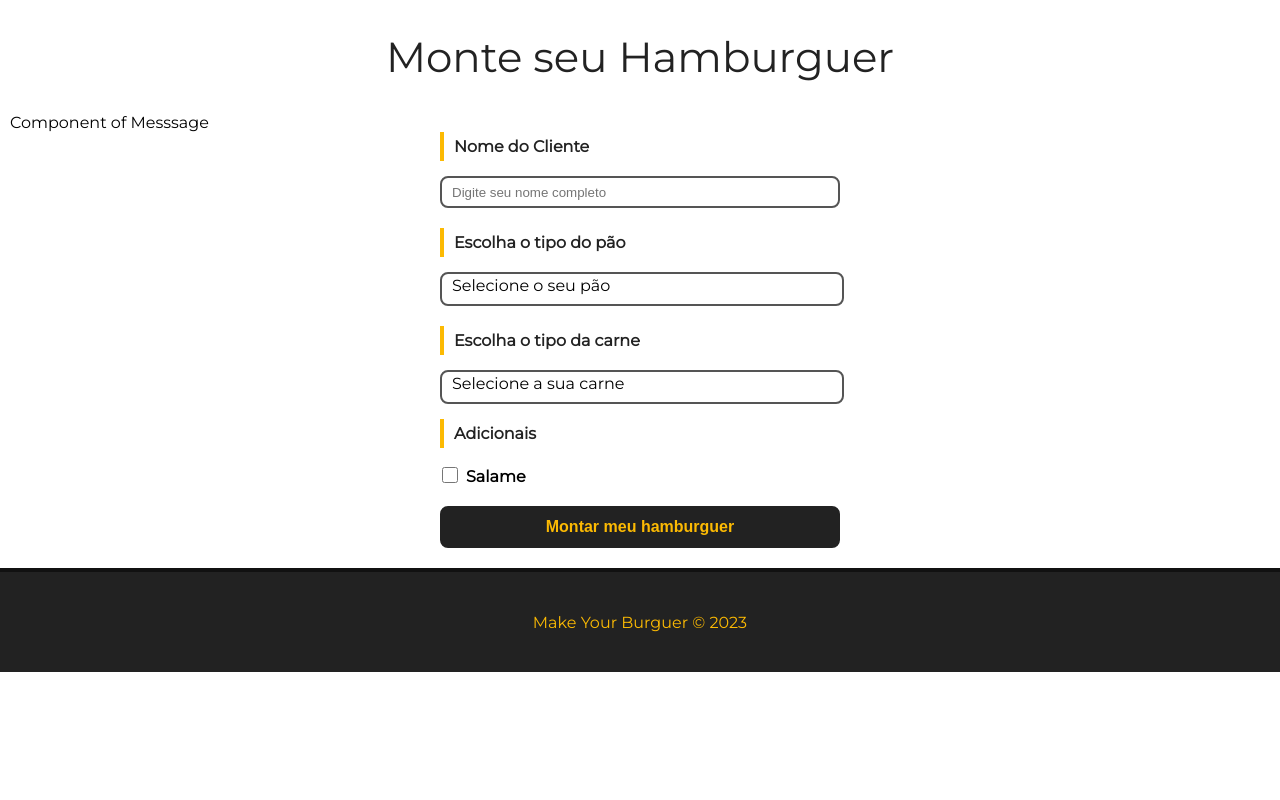
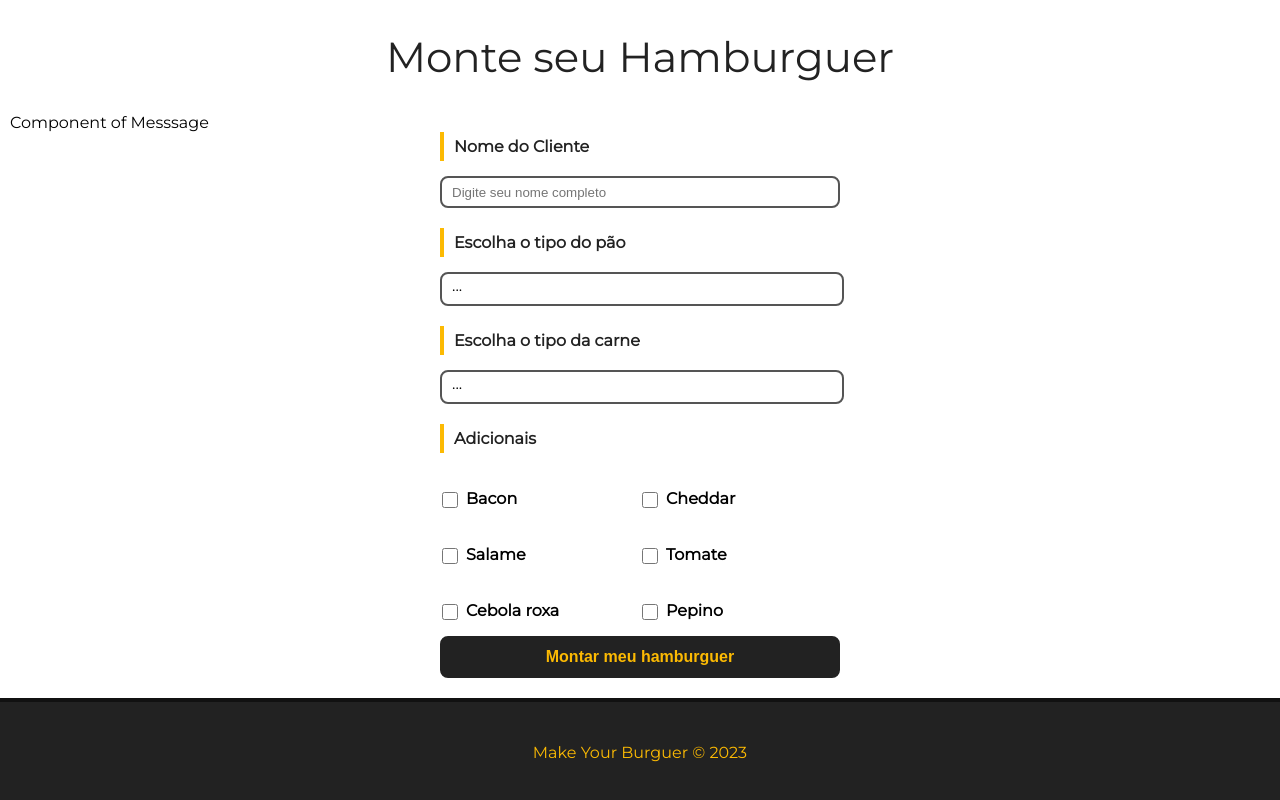
Before and after one commit to LeonardoChermaut/burguer-vue, a Vue app: page / in a window 1280 px wide. Shown: the part 588-1388 px from the top of the page. Before the commit the page ends 1260 px from the top, so only its background shows below. Built offline with nearby package versions, Linux system fonts and the light colour scheme; data requests are answered from the project's data file.

Commit message:
feat: impl data db on select type ingredients

```diff
--- a/src/components/FormOrder.vue
+++ b/src/components/FormOrder.vue
@@ -8,30 +8,33 @@
           <label for="name">
             Nome do Cliente
           </label>
-          <input type="text" id="name" name="name" placeholder="Digite seu nome completo" maxlength="50" minlength="10" required>
+          <input type="text" id="name" name="name" placeholder="Digite seu nome completo" maxlength="50" minlength="10"
+            required>
         </div>
 
         <div class="input-order-conteiner">
           <label for="selected-bread">Escolha o tipo do pão</label>
           <select id="select-option-bread" name="selected-bread" required>
-            <option value="">Selecione o seu pão</option>
-            <option value="option-bread-integral">Integral</option>
+            <option value="">...</option>
+            <option v-for="bread in orderStateReactive.breads" :key="bread.id" :value="bread.type">{{ bread.type }}
+            </option>
           </select>
         </div>
 
         <div class="input-order-conteiner">
           <label for="selected-meat">Escolha o tipo da carne</label>
           <select id="select-option-meat" name="selected-meat" required>
-            <option value="">Selecione a sua carne</option>
-            <option value="option-alcatra">Alcatra</option>
+            <option value="">...</option>
+            <option v-for="meat in orderStateReactive.meats" :key="meat.id" :value="meat.type">{{ meat.type }}</option>
           </select>
         </div>
 
         <div class="additional-order-conteiner">
           <label id="additional-order-label-title" for="selected-addtional">Adicionais</label>
-          <div class="checkbox-container">
-            <input type="checkbox" id="checkbox-additional" name="additionals" required>
-            <span>Salame</span>
+          <div class="checkbox-container" v-for="opcional in orderStateReactive.optionalsData" :key="opcional.id">
+            <input type="checkbox" id="checkbox-additional" name="additionals" v-model="orderStateReactive.additionals"
+              :value="opcional.type">
+            <span>{{ opcional.type }}</span>
           </div>
         </div>
 
@@ -45,21 +48,61 @@
 </template>
 
 <script lang="ts">
+import { reactive, onMounted } from 'vue'
+const BASE_URL: string = "http://localhost:3000/ingredients";
+
+enum StatusOrderProduction {
+  REQUESTED = 'Solicitado',
+  PRODUCTION = 'Em Produção',
+  FINISHED = 'Finalizado'
+}
+
+interface IFormOrder {
+  id: number;
+  type: string;
+}
+type OrderType = IFormOrder[];
+type OptionalDataType = OrderType | null;
+type StringOrNullType = string | null;
+
 export default {
-  name: 'FormOrderComponent'
+  name: 'FormOrderComponent',
+  setup() {
+    const orderStateReactive = reactive({
+      name: null as StringOrNullType,
+      message: null as StringOrNullType,
+      breads: [] as OrderType,
+      meats: [] as OrderType,
+      additionals: [] as OrderType,
+      optionalsData: null as OptionalDataType,
+      status: StatusOrderProduction.REQUESTED,
+    });
+
+    async function getIngredientsBurguer() {
+      const request = await fetch(BASE_URL);
+      const { bread, meats, optionals } = await request.json();
+
+      orderStateReactive.breads = bread;
+      orderStateReactive.meats = meats;
+      orderStateReactive.optionalsData = optionals;
+    }
+
+    onMounted(() => {
+      getIngredientsBurguer();
+    });
+
+    return {
+      orderStateReactive,
+    };
+  },
 }
 </script>
+
 
 <style scoped>
 #form-burguer-order {
   max-width: 25rem;
   margin: 0 auto;
-}
-
-.input-order-conteiner {
-  display: flex;
-  flex-direction: column;
-  margin-bottom: 1.25rem;
 }
 
 label {
@@ -86,10 +129,6 @@ select {
   border: 2px solid #555;
 }
 
-span {
-  margin-top: 1.5rem;
-}
-
 input {
   accent-color: #FCBA03;
   mix-blend-mode: multiply;
@@ -101,20 +140,26 @@ input {
   height: 1rem;
 }
 
-#additional-order-container {
+#additional-order-label-title {
+  width: 100%;
+}
+.input-order-conteiner {
+  display: flex;
+  flex-direction: column;
+  margin-bottom: 1.25rem;
+}
+
+.additional-order-conteiner {
+  display: flex;
   flex-direction: row;
   flex-wrap: wrap;
 }
 
-#additional-order-label-title {
-  width: 100%;
-}
-
 .checkbox-container {
   display: flex;
-  align-items: flex-start;
+  align-items: flex-end;
   width: 50%;
-  margin-bottom: 1.25rem;
+  margin-bottom: 1rem;
 }
 
 .checkbox-container span,
@@ -123,6 +168,7 @@ input {
 }
 
 .checkbox-container span {
+  margin-top: .4rem;
   margin-left: 0.375rem;
   font-weight: bold;
 }
```
